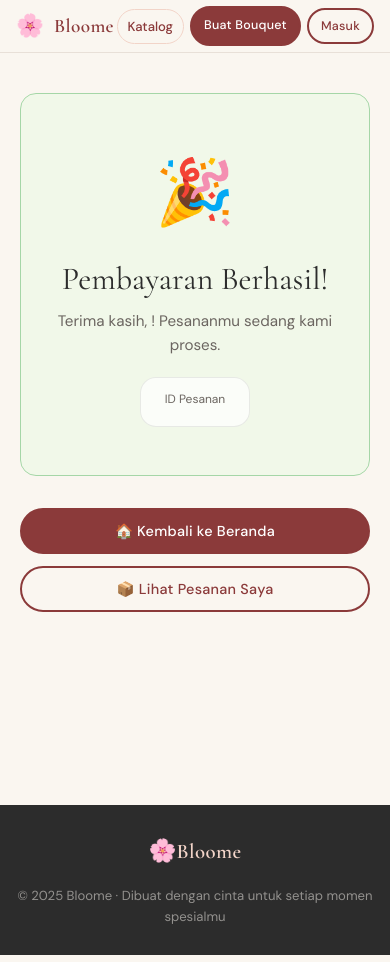
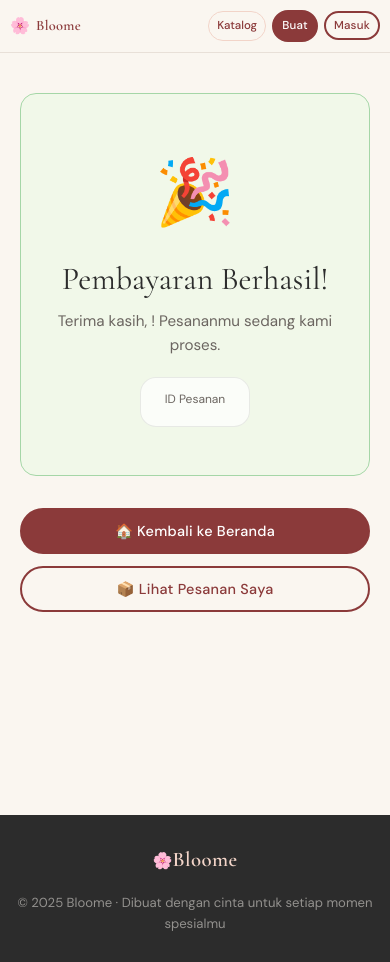
Before and after one commit to Dederd/Astro16, a Vue app in the folder frontend/: page /payment/finish in a window 390 px wide. Built offline with nearby package versions, Linux system fonts and the light colour scheme.

Commit message:
fix : imageview

```diff
--- a/frontend/src/App.vue
+++ b/frontend/src/App.vue
@@ -10,7 +10,7 @@
         <div class="nav-links">
           <router-link to="/" class="nav-link hide-mobile">Beranda</router-link>
           <router-link to="/catalog" class="nav-link catalog-link">Katalog</router-link>
-          <router-link to="/order" class="btn btn-primary btn-nav">Buat Bouquet</router-link>
+          <router-link to="/order" class="btn btn-primary btn-nav"><span class="btn-text-long">Buat Bouquet</span><span class="btn-text-short">Buat</span></router-link>
 
           <!-- Auth area -->
           <div v-if="authStore.isLoggedIn" class="user-menu" ref="userMenuRef">
@@ -146,7 +146,8 @@ provide('openAuth', openAuth)
   color: var(--deep-rose);
   letter-spacing: 0.02em;
 }
-.nav-links { display: flex; align-items: center; gap: 16px; }
+.nav-links { display: flex; align-items: center; gap: 16px; flex-wrap: wrap; justify-content: flex-end; }
+.btn-text-short { display: none; }
 .nav-link {
   font-size: 0.88rem;
   color: var(--warm-gray);
@@ -231,20 +232,29 @@ main.main-admin { padding: 0; }
 
 /* ── Mobile navbar responsive ── */
 @media (max-width: 640px) {
-  .navbar-inner { height: 52px; }
-  .logo-text { font-size: 1.2rem; }
+  .navbar-inner {
+    height: 56px;
+    padding: 0 12px;
+  }
+  .logo {
+    flex-shrink: 0;
+    gap: 6px;
+  }
+  .logo-icon { font-size: 1.2rem; }
+  .logo-text { font-size: 1rem; }
 
-  .nav-links { gap: 6px; }
+  .nav-links { gap: 8px; }
   .hide-mobile { display: none; }  /* sembunyikan Beranda */
 
   /* Katalog tetap tampil di mobile */
   .catalog-link {
     display: inline-flex !important;
-    font-size: 0.82rem;
+    font-size: 0.78rem;
     padding: 6px 10px;
     border: 1px solid var(--blush);
     border-radius: var(--radius-pill);
     color: var(--deep-rose);
+    white-space: nowrap;
   }
   .catalog-link.router-link-active {
     background: var(--cream);
@@ -252,15 +262,53 @@ main.main-admin { padding: 0; }
   }
 
   .btn-nav {
-    padding: 8px 12px;
-    font-size: 0.78rem;
+    padding: 6px 10px;
+    font-size: 0.76rem;
+    white-space: nowrap;
+    flex-shrink: 0;
   }
+  .btn-text-long { display: inline; }
+  .btn-text-short { display: none; }
 
   .user-name { display: none; }
-  .user-btn { padding: 5px 10px 5px 5px; }
+  .user-btn {
+    padding: 4px 8px 4px 4px;
+    gap: 4px;
+  }
+  .user-avatar {
+    width: 24px;
+    height: 24px;
+    font-size: 0.65rem;
+  }
+  .chevron { display: none; }
 
-  main { padding: 0; min-height: calc(100vh - 52px - 80px); }
+  main { padding: 0; min-height: calc(100vh - 56px - 80px); }
   .footer { margin-top: 40px; padding: 28px 0; }
 }
 
+/* ── Extra small mobile (< 480px) ── */
+@media (max-width: 480px) {
+  .navbar-inner {
+    height: 52px;
+    padding: 0 10px;
+  }
+  .logo-icon { font-size: 1rem; }
+  .logo-text { font-size: 0.9rem; }
+
+  .nav-links { gap: 6px; }
+  .catalog-link {
+    font-size: 0.72rem;
+    padding: 5px 8px;
+  }
+
+  .btn-nav {
+    padding: 5px 8px;
+    font-size: 0.72rem;
+  }
+  .btn-text-long { display: none; }
+  .btn-text-short { display: inline; }
+
+  main { padding: 0; min-height: calc(100vh - 52px - 70px); }
+}
+
 </style>
--- a/frontend/src/components/CatalogCard.vue
+++ b/frontend/src/components/CatalogCard.vue
@@ -7,8 +7,8 @@
     <!-- Image -->
     <div class="catalog-img-wrap" :style="`background: ${gradientFor(item.style)}`">
       <img
-        v-if="item.image_url"
-        :src="item.image_url"
+        v-if="item.image_url && !imgError"
+        :src="resolveImageUrl(item.image_url)"
         :alt="item.name"
         class="catalog-img"
         @error="imgError = true"
@@ -63,6 +63,22 @@ const props = defineProps({
 defineEmits(['select'])
 
 const imgError = ref(false)
+
+// Convert Google Drive share/view URL to direct thumbnail URL
+function resolveImageUrl(url) {
+  if (!url) return url
+  // Handle drive.google.com/uc?export=view&id=FILE_ID
+  const ucMatch = url.match(/drive\.google\.com\/uc\?.*[&?]id=([^&]+)/)
+  if (ucMatch) {
+    return `https://drive.google.com/thumbnail?id=${ucMatch[1]}&sz=w600`
+  }
+  // Handle drive.google.com/file/d/FILE_ID/view
+  const fileMatch = url.match(/drive\.google\.com\/file\/d\/([^/]+)/)
+  if (fileMatch) {
+    return `https://drive.google.com/thumbnail?id=${fileMatch[1]}&sz=w600`
+  }
+  return url
+}
 
 const occasionMap = {
   graduation: '🎓 Wisuda',
--- a/frontend/src/views/AdminView.vue
+++ b/frontend/src/views/AdminView.vue
@@ -218,6 +218,17 @@
             <div class="form-group" style="grid-column: span 2">
               <label class="form-label">URL Gambar</label>
               <input v-model="flowerForm.image_url" class="form-input" placeholder="https://..." />
+              <!-- Image preview -->
+              <div v-if="flowerForm.image_url" class="image-preview-wrapper" style="margin-top: 12px;">
+                <img
+                  :src="flowerForm.image_url"
+                  :alt="flowerForm.name"
+                  class="image-preview"
+                  @error="flowerImgError = true"
+                  @load="flowerImgError = false"
+                />
+                <span v-if="flowerImgError" class="preview-error">❌ Gambar tidak bisa dimuat (URL mungkin tidak valid atau expired)</span>
+              </div>
             </div>
             <div class="form-group" style="grid-column: span 2">
               <label class="form-label">Makna</label>
@@ -320,6 +331,17 @@
             <div class="form-group" style="grid-column: span 2">
               <label class="form-label">URL Gambar</label>
               <input v-model="catalogForm.image_url" class="form-input" placeholder="https://..." />
+              <!-- Image preview -->
+              <div v-if="catalogForm.image_url" class="image-preview-wrapper" style="margin-top: 12px;">
+                <img
+                  :src="catalogForm.image_url"
+                  :alt="catalogForm.name"
+                  class="image-preview"
+                  @error="catalogImgError = true"
+                  @load="catalogImgError = false"
+                />
+                <span v-if="catalogImgError" class="preview-error">❌ Gambar tidak bisa dimuat (URL mungkin tidak valid atau expired)</span>
+              </div>
             </div>
             <div class="form-group">
               <label class="form-label">Style</label>
@@ -420,7 +442,7 @@
 </template>
 
 <script setup>
-import { ref, onMounted } from 'vue'
+import { ref, onMounted, onUnmounted } from 'vue'
 import {
   adminGetStats, adminGetOrders, adminUpdateOrder,
   adminGetFlowers, adminCreateFlower, adminUpdateFlower, adminDeleteFlower,
@@ -483,6 +505,7 @@ const flowersLoading = ref(true)
 const savedFlowers = ref({})
 const showFlowerForm = ref(false)
 const flowerForm = ref(defaultFlowerForm())
+const flowerImgError = ref(false)
 
 function defaultFlowerForm() {
   return { id: '', name: '', name_id: '', emoji: '🌸', price: 10000, stock: 100, description: '', image_url: '', meaning: '', is_available: true }
@@ -494,6 +517,7 @@ const catalogLoading = ref(true)
 const showCatalogForm = ref(false)
 const editingCatalog = ref(null)
 const catalogForm = ref(defaultCatalogForm())
+const catalogImgError = ref(false)
 
 const styles = ['Classic', 'Premium', 'Romantic', 'Playful', 'Elegant', 'Warm', 'Modern', 'Natural']
 const occasions = [
@@ -511,10 +535,23 @@ function defaultCatalogForm() {
   return { id: '', name: '', description: '', image_url: '', style: 'Classic', occasion: 'graduation', price: 0, stem_count: 0, stock: 10, sort_order: 0, is_available: true }
 }
 
+let pollInterval = null
+
 onMounted(async () => {
   checkAuth()
-  if (isAuthenticated.value) await loadAll()
+  if (isAuthenticated.value) {
+    await loadAll()
+    // Poll setiap 30 detik untuk notifikasi pesanan baru yang paid
+    pollInterval = setInterval(async () => {
+      await Promise.all([loadOrders(), loadStats()])
+    }, 30000)
+  }
 })
+
+onUnmounted(() => {
+  if (pollInterval) clearInterval(pollInterval)
+})
+
 
 async function loadAll() {
   await Promise.all([loadStats(), loadOrders(), loadFlowers(), loadCatalog()])
@@ -963,4 +1000,31 @@ function formatPrice(p) { return (p || 0).toLocaleString('id-ID') }
   font-size: 0.85rem;
 }
 .btn-full { width: 100%; justify-content: center; }
+
+/* Image preview in forms */
+.image-preview-wrapper {
+  display: flex;
+  flex-direction: column;
+  gap: 8px;
+  padding: 12px;
+  background: #F5F5F5;
+  border-radius: 8px;
+  border: 1px solid #E0E0E0;
+}
+.image-preview {
+  max-height: 180px;
+  max-width: 100%;
+  border-radius: 6px;
+  object-fit: contain;
+  background: white;
+  border: 1px solid #DDD;
+}
+.preview-error {
+  font-size: 0.8rem;
+  color: #C62828;
+  padding: 8px;
+  background: #FFF3F3;
+  border-radius: 4px;
+  text-align: center;
+}
 </style>
--- a/frontend/src/views/MyOrdersView.vue
+++ b/frontend/src/views/MyOrdersView.vue
@@ -146,17 +146,20 @@
 </template>
 
 <script setup>
-import { ref, onMounted } from 'vue'
-import { useRouter } from 'vue-router'
-import { getUserOrders } from '@/services/api'
+import { ref, onMounted, watch } from 'vue'
+import { useRouter, useRoute } from 'vue-router'
+import { getUserOrders, getOrder } from '@/services/api'
 
 const router = useRouter()
+const route = useRoute()
 const orders = ref([])
 const loading = ref(true)
 const loadError = ref(false)
 const expandedId = ref(null)
 
-onMounted(async () => {
+async function loadOrders() {
+  loading.value = true
+  loadError.value = false
   try {
     const res = await getUserOrders()
     orders.value = (res.data.data || []).sort((a, b) =>
@@ -167,6 +170,40 @@ onMounted(async () => {
     loadError.value = true
   } finally {
     loading.value = false
+  }
+}
+
+// Jika ada order_id dari query (setelah payment), pastikan status sudah terupdate
+async function checkAndRefreshPaidOrder(orderId) {
+  if (!orderId) return
+  try {
+    const res = await getOrder(orderId)
+    const freshOrder = res.data.data
+    if (freshOrder) {
+      const idx = orders.value.findIndex(o => o.id === orderId)
+      if (idx !== -1) {
+        orders.value[idx] = freshOrder
+      } else {
+        await loadOrders()
+      }
+    }
+  } catch (e) {
+    console.error('[MyOrders] gagal refresh order:', e)
+  }
+}
+
+onMounted(async () => {
+  await loadOrders()
+  // Jika navigasi dari halaman payment finish, refresh order terkait
+  if (route.query.order_id) {
+    await checkAndRefreshPaidOrder(route.query.order_id)
+  }
+})
+
+// Watch jika query berubah (misal user kembali ke halaman ini)
+watch(() => route.query.order_id, async (newId) => {
+  if (newId) {
+    await checkAndRefreshPaidOrder(newId)
   }
 })
 
--- a/frontend/src/views/PaymentFinishView.vue
+++ b/frontend/src/views/PaymentFinishView.vue
@@ -133,7 +133,7 @@
     <!-- Actions -->
     <div class="finish-actions">
       <button class="btn btn-primary" @click="$router.push('/')">🏠 Kembali ke Beranda</button>
-      <button class="btn btn-outline" @click="$router.push('/my-orders')">📦 Lihat Pesanan Saya</button>
+      <button class="btn btn-outline" @click="$router.push({ path: '/my-orders', query: { order_id: orderId } })">📦 Lihat Pesanan Saya</button>
       <InvoiceDownload v-if="order && status === 'success'" :order="order" />
     </div>
   </div>
```
Also changed, not shown: 1 other file (tests, documents, lock files or other folders).
